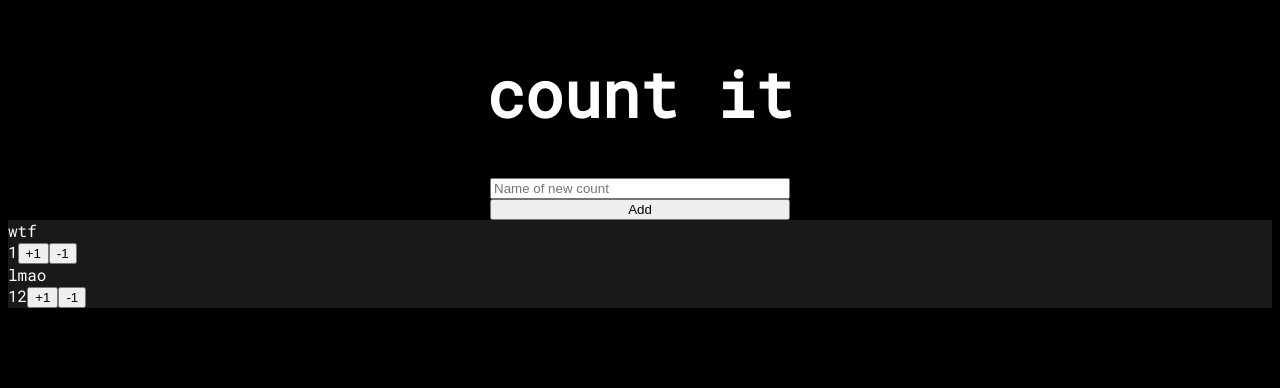
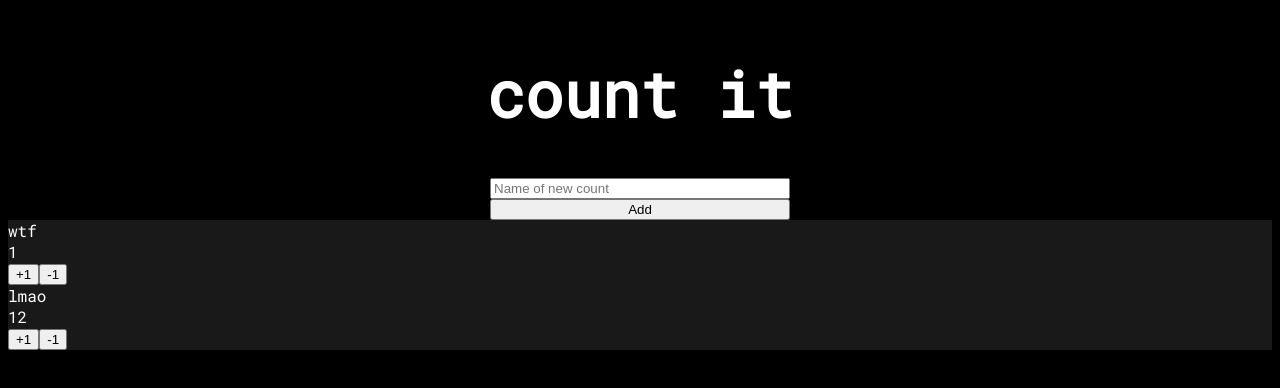
Before and after one commit to gr3yknigh1/count-it, a React (Create React App) app: page / in a window 1280 px wide. Shown: the top 388 px of the page. Built offline with nearby package versions, Linux system fonts and the light colour scheme.

Commit message:
Add card button holder

```diff
--- a/src/features/counter/components/Card.tsx
+++ b/src/features/counter/components/Card.tsx
@@ -32,6 +32,7 @@ export default function Card(props: CardProps): JSX.Element {
         <span className="card__label">{ label }</span>
       </div>
       <span className="card__count">{ count.toString() }</span>
+      <div className="card__button-holder">
         <button
           className="card__button"
           onClick={() => { incrementCount(); }}
@@ -45,5 +46,6 @@ export default function Card(props: CardProps): JSX.Element {
           -1
         </button>
       </div>
+    </div>
   );
 }
```
Lines whose indentation alone changed are shown as unchanged.
